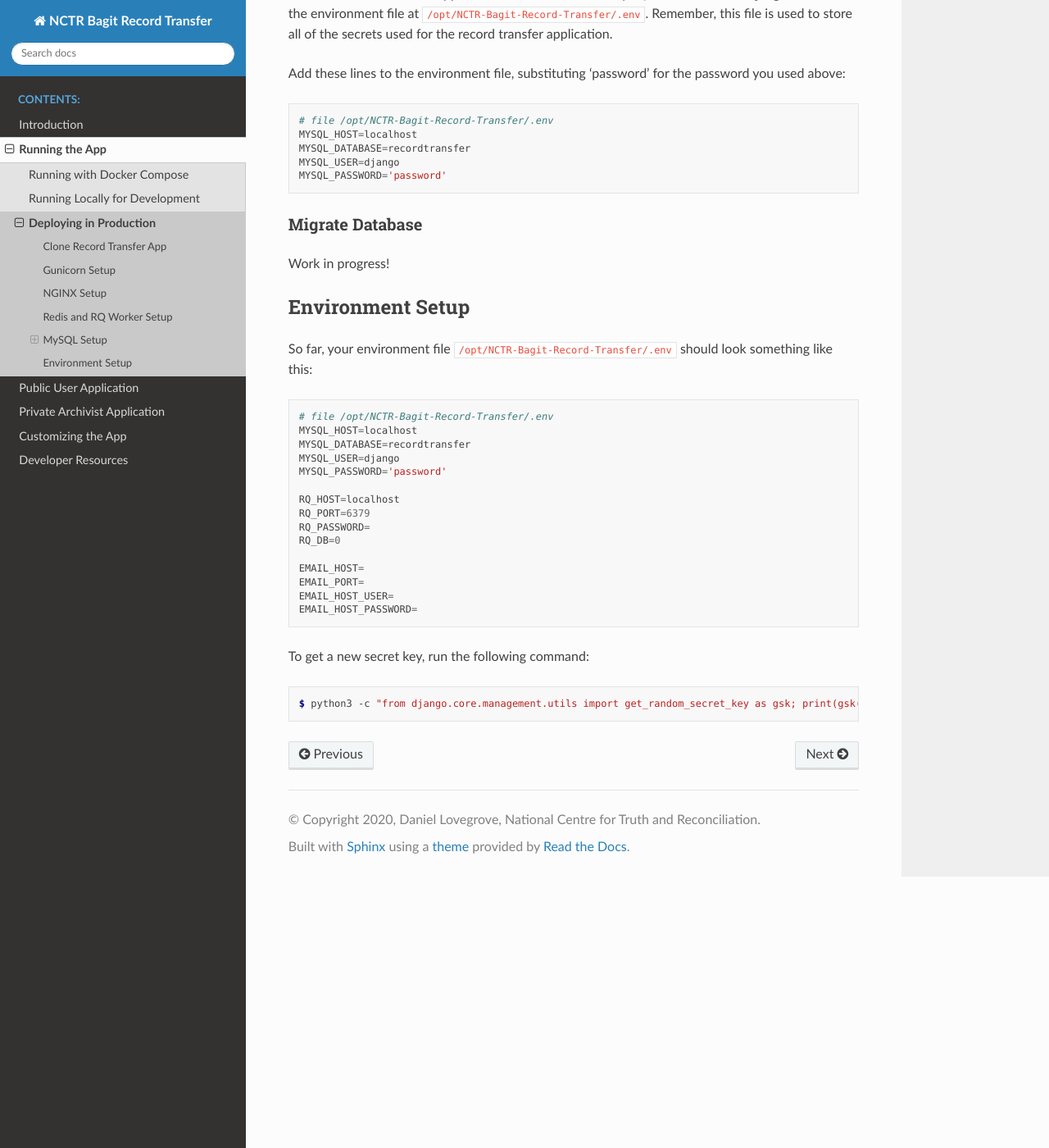
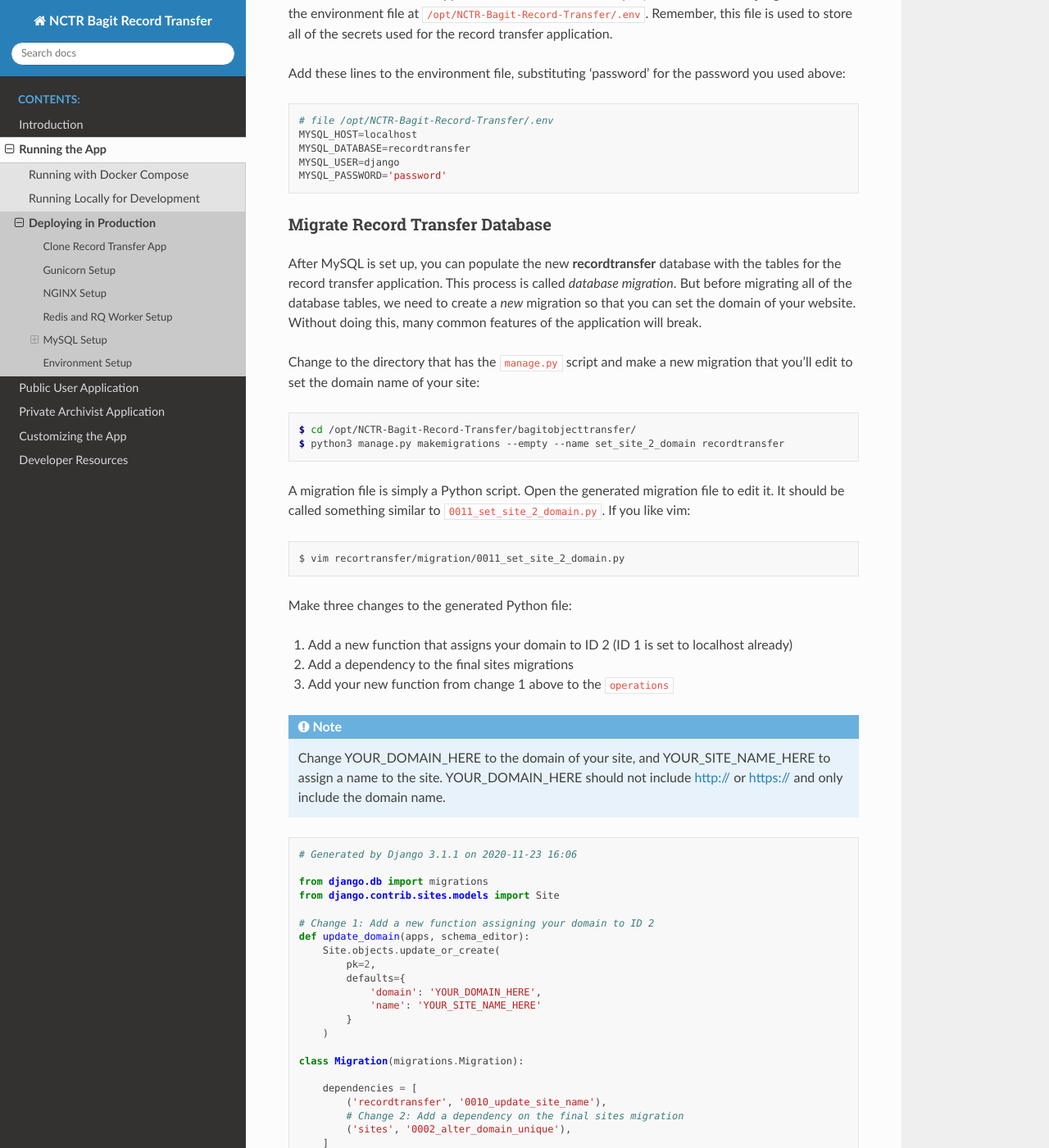
Before and after one commit to NationalCentreTruthReconciliation/Secure-Record-Transfer, a Sphinx documentation site: the page built from docs/running/production.rst, in a window 1280 px wide and 1400 px high, scrolled down 5235 px. Shown: the whole window at 82% size. Built offline with Sphinx 7.4.7 and the Read the Docs theme 2.0.0, drawn with Linux system fonts in a browser that asks for light colours; some of the changed text lies outside the part shown.

Commit message:
Add DB migration docs

```diff
--- a/docs/running/production.rst
+++ b/docs/running/production.rst
@@ -310,11 +310,98 @@ Add these lines to the environment file, substituting 'password' for the passwor
     MYSQL_PASSWORD='password'
 
 
+********************************
+Migrate Record Transfer Database
+********************************
+
+After MySQL is set up, you can populate the new **recordtransfer** database with the tables for the
+record transfer application. This process is called *database migration*. But before migrating all
+of the database tables, we need to create a *new* migration so that you can set the domain of your
+website. Without doing this, many common features of the application will break.
+
+Change to the directory that has the :code:`manage.py` script and make a new migration that you'll
+edit to set the domain name of your site:
+
+.. code-block:: console
+
+    $ cd /opt/NCTR-Bagit-Record-Transfer/bagitobjecttransfer/
+    $ python3 manage.py makemigrations --empty --name set_site_2_domain recordtransfer
+
+
+A migration file is simply a Python script. Open the generated migration file to edit it. It should
+be called something similar to :code:`0011_set_site_2_domain.py`. If you like vim:
+
+.. code-block::
+
+    $ vim recortransfer/migration/0011_set_site_2_domain.py
+
+
+Make three changes to the generated Python file:
+
+1. Add a new function that assigns your domain to ID 2 (ID 1 is set to localhost already)
+2. Add a dependency to the final sites migrations
+3. Add your new function from change 1 above to the :code:`operations`
+
+
+.. note::
+
+    Change YOUR_DOMAIN_HERE to the domain of your site, and YOUR_SITE_NAME_HERE to assign a name to
+    the site. YOUR_DOMAIN_HERE should not include http:// or https:// and only include the domain
+    name.
+
+
+.. code-block:: python
+
+    # Generated by Django 3.1.1 on 2020-11-23 16:06
+
+    from django.db import migrations
+    from django.contrib.sites.models import Site
+
+    # Change 1: Add a new function assigning your domain to ID 2
+    def update_domain(apps, schema_editor):
+        Site.objects.update_or_create(
+            pk=2,
+            defaults={
+                'domain': 'YOUR_DOMAIN_HERE',
+                'name': 'YOUR_SITE_NAME_HERE'
+            }
+        )
+
+    class Migration(migrations.Migration):
+
+        dependencies = [
+            ('recordtransfer', '0010_update_site_name'),
+            # Change 2: Add a dependency on the final sites migration
+            ('sites', '0002_alter_domain_unique'),
+        ]
+
+        operations = [
+            # Change 3: Add your new function here
+            migrations.RunPython(update_domain),
+        ]
+
+
+Save and exit that file before applying this migration and all of the other migrations:
+
+.. code-block:: console
+
+    $ python3 manage.py migrate
+
+
+You will also want to set the domain name in the :code:`/opt/NCTR-Bagit-Record-Transfer/.env` file
+while we're on the topic of the domain name:
+
+.. code-block::
+
+    # file /opt/NCTR-Bagit-Record-Transfer/.env
+    HOST_DOMAIN='YOUR_DOMAIN_HERE'
+
+
 ****************
-Migrate Database
+Create Superuser
 ****************
 
-Work in progress!
+Work in progress.
 
 
 Environment Setup
```
Also changed, not shown: 1 other file.
